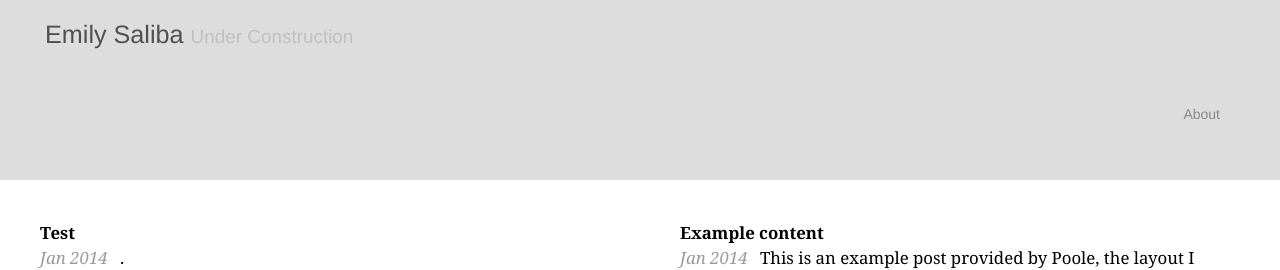
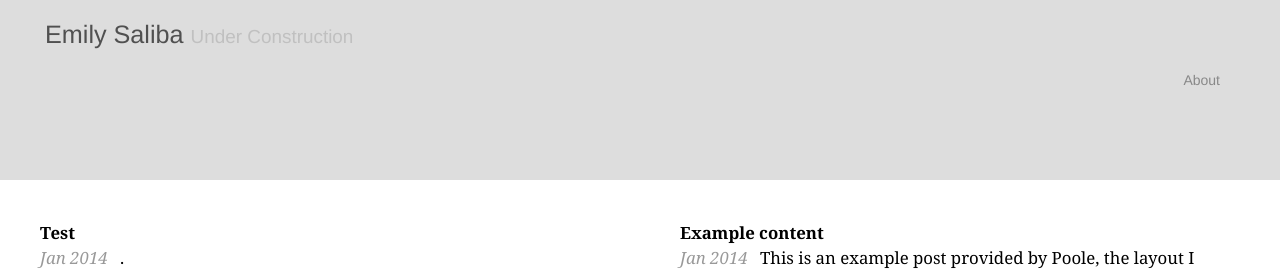
Before and after one commit to emilysquid/emilysquid.github.io, a Jekyll site: the page built from index.html, in a window 1280 px wide. Shown: the top 270 px of the page. Built offline with Jekyll 4.4.1, drawn with Linux system fonts in a browser that asks for light colours.

Commit message:
moved nav

```diff
--- a/_layouts/default.html
+++ b/_layouts/default.html
@@ -10,10 +10,10 @@
         <h3 class="masthead-title">
           <a href="{{ site.baseurl }}" title="Home">Emily Saliba{{ site.title }}</a>
           <small>Under Construction{{ site.tagline}}</small>
-        </h3>
-        <ul class="navigation">
+                  <ul class="navigation">
         <li><a href="/about/"{% if page.url contains "/about/" %}class="active"{% endif %} title="About me">About</a></li>
       </ul>
+        </h3>
       </header>
 
       <main>
```
